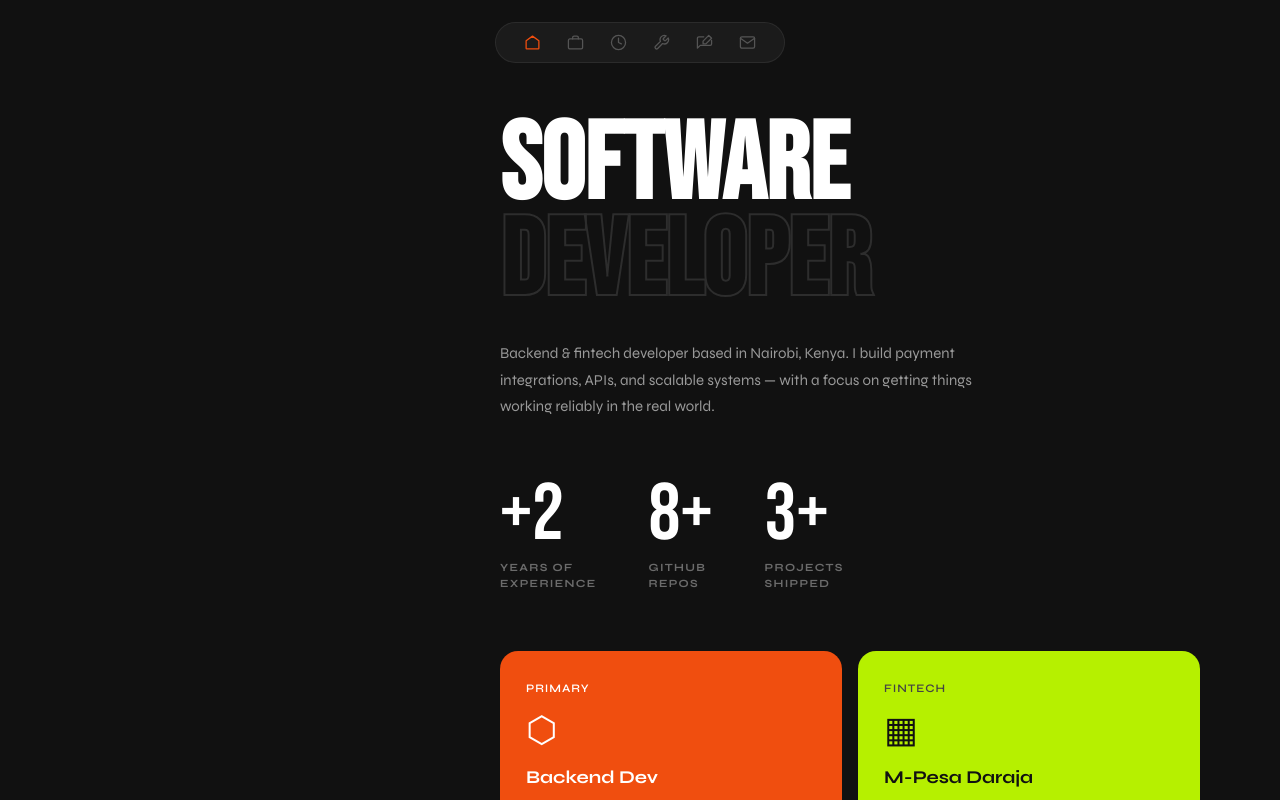
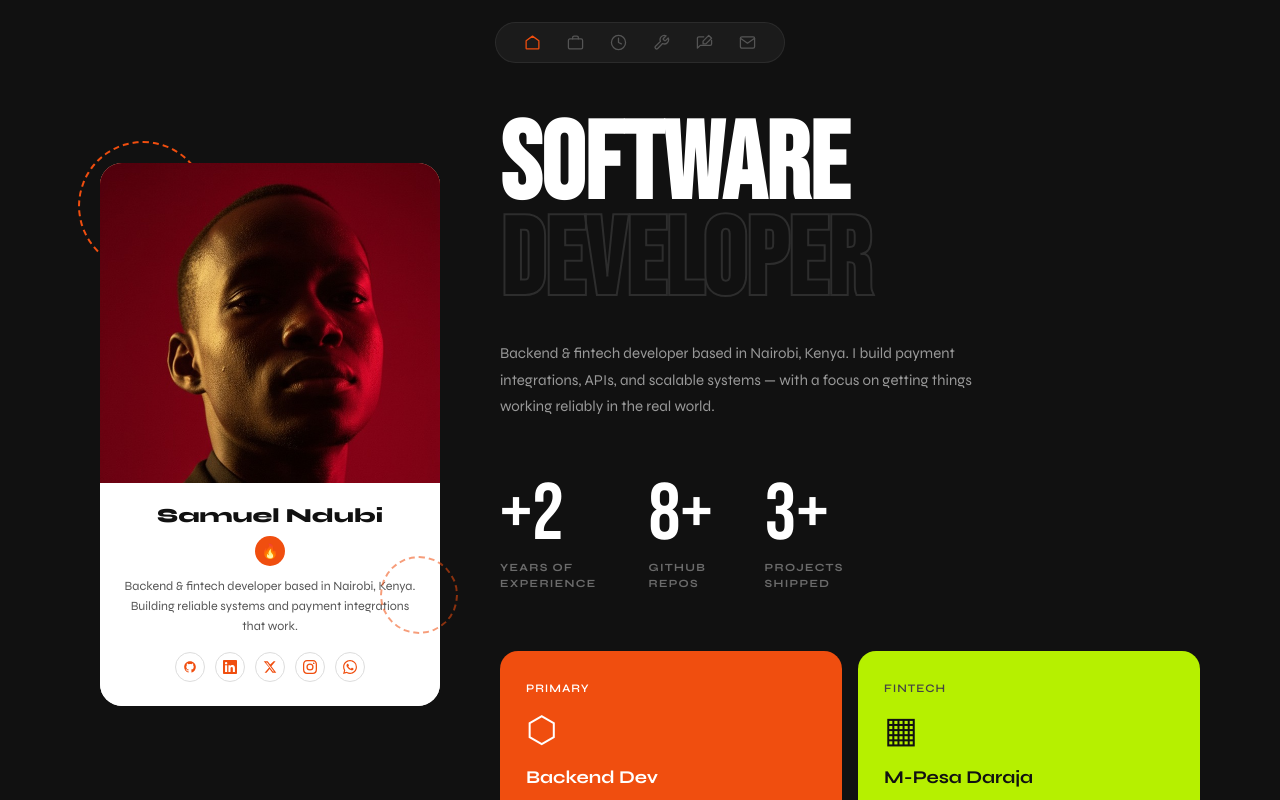
Before and after one commit to Sammy-77A/portfolio, a React (Vite) app in the folder client/: page / in a window 1280 px wide. Built offline with nearby package versions, Linux system fonts and the light colour scheme.

Commit message:
Fix scrolling, layout root, and relative image path

```diff
--- a/client/src/App.jsx
+++ b/client/src/App.jsx
@@ -113,7 +113,7 @@ function App() {
             <div className="dring dring-br"></div>
             <div className="pcard-inner">
               <div className="pcard-photo">
-                <img src="/samuel.jpeg" alt="Samuel Ndubi"/>
+                <img src="samuel.jpeg" alt="Samuel Ndubi"/>
               </div>
               <div className="pcard-body">
                 <div className="pcard-name">Samuel Ndubi</div>
--- a/client/src/index.css
+++ b/client/src/index.css
@@ -26,6 +26,12 @@ body {
   font-family: 'Syne', sans-serif;
   display: flex;
   flex-direction: column;
+}
+#root {
+  display: flex;
+  flex-direction: column;
+  height: 100%;
+  width: 100%;
 }
 
 /* ── NAV ── */
```
Also changed, not shown: 6 other files (tests, documents, lock files or other folders).
